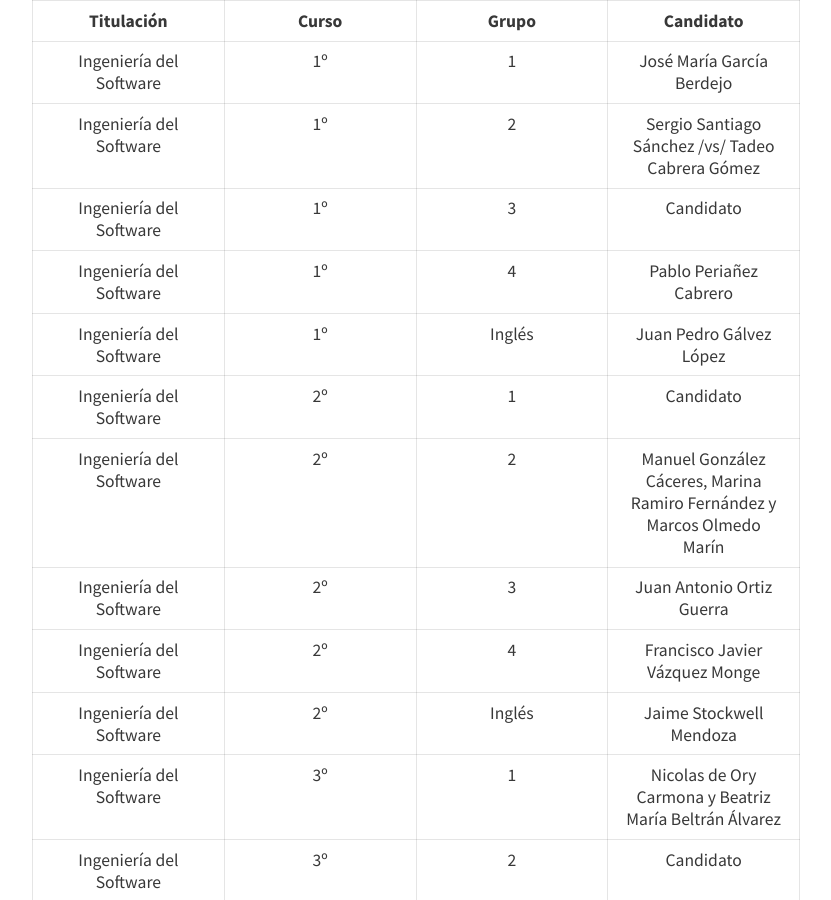
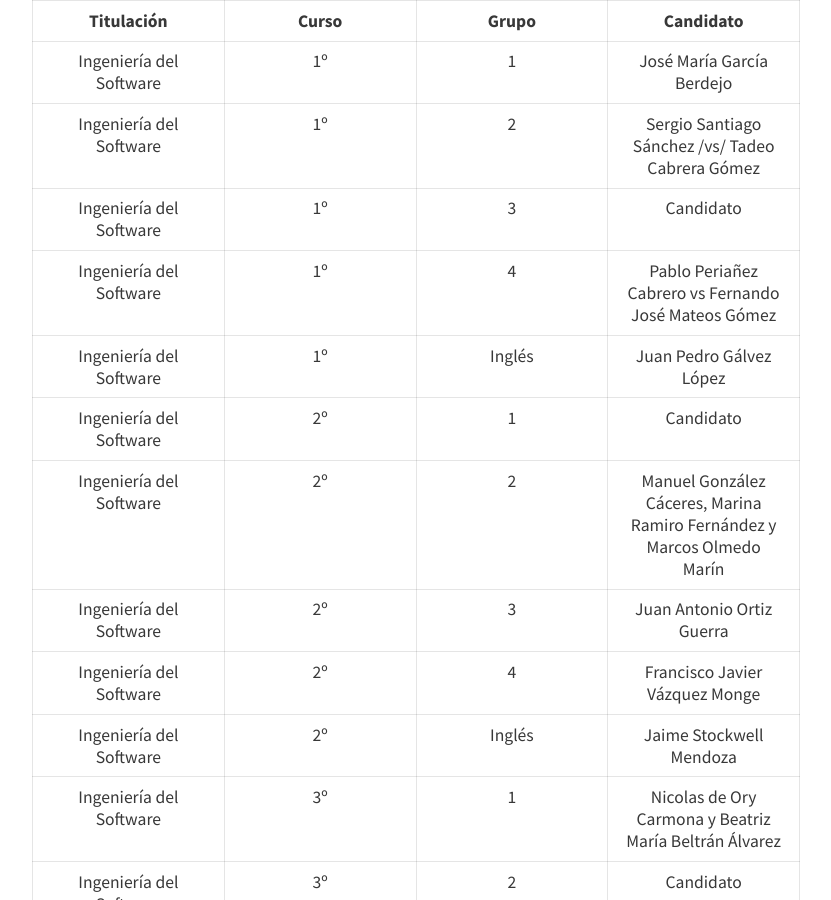
Before and after one commit to dlga/dlga.github.io, a Jekyll site: the page built from _posts/2021-03-23-candidaturasprovisionales.md, in a window 1280 px wide and 900 px high, scrolled down 836 px. Shown: the whole window, without its empty margins (224-1055 px from the left). Built offline with Jekyll 4.4.1, drawn with Linux system fonts in a browser that asks for light colours; nearby versions of some CDN libraries; some of the changed text lies outside the part shown.

Commit message:
Update 2021-03-23-candidaturasprovisionales.md

```diff
--- a/_posts/2021-03-23-candidaturasprovisionales.md
+++ b/_posts/2021-03-23-candidaturasprovisionales.md
@@ -22,7 +22,7 @@ Una vez completado el proceso de candidaturas, se hace constancia de las siguien
 |   Ingeniería del Software  |   1º  |    1   | José María García Berdejo|
 |   Ingeniería del Software  |   1º  |    2   | Sergio Santiago Sánchez /vs/ Tadeo Cabrera Gómez |
 |   Ingeniería del Software  |   1º  |    3   | Candidato|
-|   Ingeniería del Software  |   1º  |    4   | Pablo Periañez Cabrero|
+|   Ingeniería del Software  |   1º  |    4   | Pablo Periañez Cabrero vs Fernando José Mateos Gómez|
 |   Ingeniería del Software  |   1º  | Inglés | Juan Pedro Gálvez López|
 |   Ingeniería del Software  |   2º  |    1   | Candidato|
 |   Ingeniería del Software  |   2º  |    2   | Manuel González Cáceres, Marina Ramiro Fernández y Marcos Olmedo Marín|
```
Also changed, not shown: other parts of _posts/2021-03-23-candidaturasprovisionales.md (+1 -1 lines).
